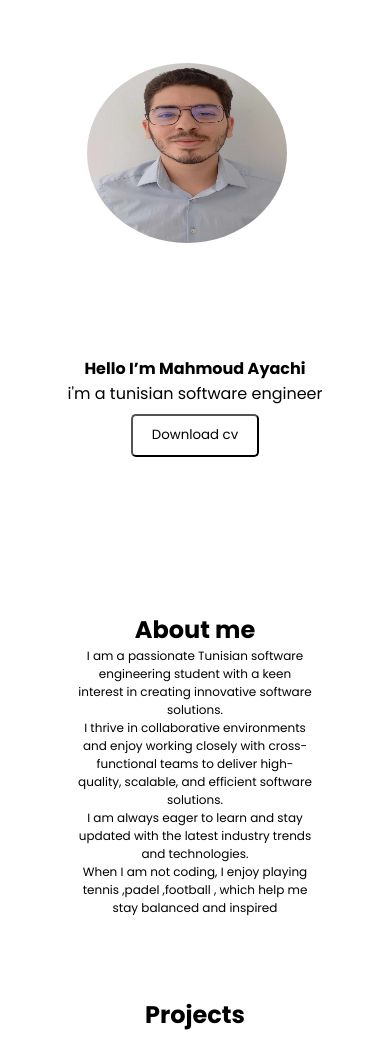
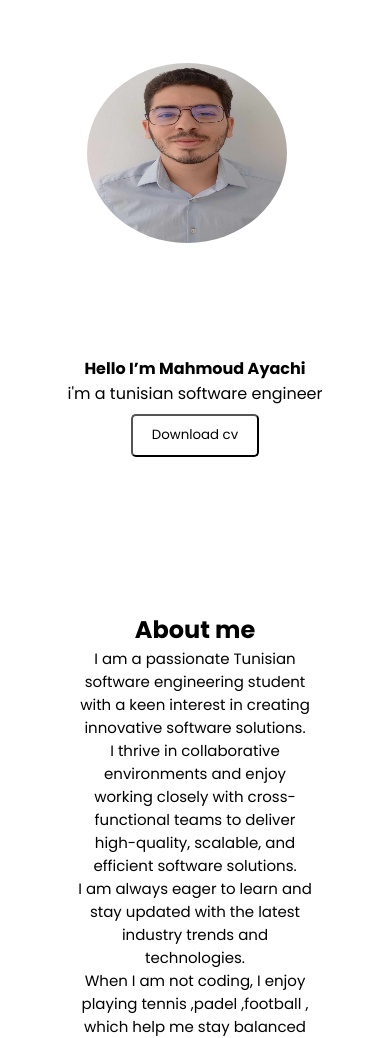
Before and after one commit to mahmoudayachi/portfolio-website, a plain HTML site: page index.html in a window 390 px wide. Shown: the part 78-1116 px from the top of the page. Drawn offline with Linux system fonts and the light colour scheme.

Commit message:
changing font-size for mobile devices

```diff
--- a/style.css
+++ b/style.css
@@ -161,7 +161,7 @@ text-align: center;
 margin-bottom: 5rem;
 }
 .aboutme-paragraph{
-font-size: 14px;
+font-size: 16px;
 }
 .paragraph-container{
 width:60%;
@@ -285,7 +285,7 @@ flex-direction: column;
     }
 
     .aboutme-paragraph{
-        font-size: 12px;
+        font-size: 15px;
     }
 
     .profile-img{
```
